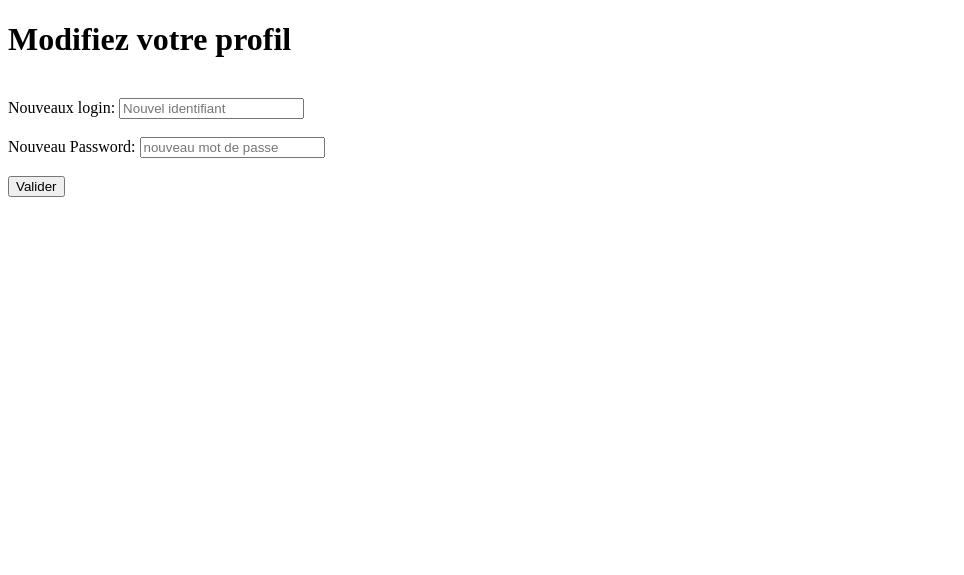
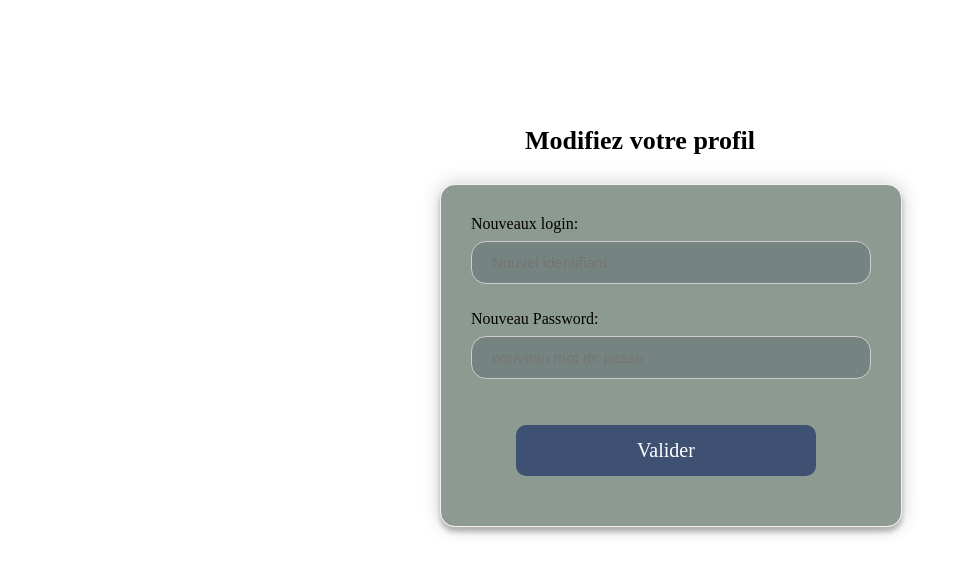
Before and after one commit to mohamed-hadjadji/discussion, a PHP site: page /profil.php in a window 1280 px wide. Shown: the part 26-601 px from the top of the page, without its empty margins (0-964 px from the left). Run offline with PHP 8.4, Linux system fonts and the light colour scheme; the visitor is signed in with stand-in values (Sample User, id 1); data that the repository does not hold is empty.

Commit message:
4eme sauvegarde

```diff
--- a/connexion.php
+++ b/connexion.php
@@ -42,7 +42,7 @@
 <html>
 <head>
     <meta charset="utf-8">
-        <link rel="stylesheet" type="text/css" href="">
+        <link rel="stylesheet" type="text/css" href="index.css">
     <title>Connexion</title>
 </head>
 <body>
@@ -67,7 +67,7 @@
                         echo "<p style='color:#6E0C06'><b>Utilisateur ou mot de passe incorrect</b></p>";
                 }
                 ?>
-        <div id="formconnexion">
+        <div id="formc">
           <h1>Connexion</h1>
 
 
--- a/discussion.php
+++ b/discussion.php
@@ -45,7 +45,7 @@ if (isset($_POST['submit']))
 
 	   }
 	else{
-		echo "le champ message est vide<br>";
+		echo "<p id=\"vide\">le champ message est vide</p><br>";
 	}
 }
 
@@ -71,8 +71,10 @@ while($row = mysqli_fetch_assoc($req))
 
 	    </div>
 	    <div id="messag">
+	    	<div class="bubble"
 
 		   <p><?php echo $row['message']?></p>
+		   </div>
 	   </div>
 	</div>
 <?php
--- a/index.css
+++ b/index.css
@@ -1,3 +1,40 @@
+#formc{
+    width:400px;
+    margin:0 auto;
+    margin-top:10%;
+}
+
+#formc form {
+    width:100%;
+    padding: 30px;
+    border: 1px solid #f1f1f1;
+    background: rgba(93, 111, 100, 0.7);
+    box-shadow: 0 0 20px 0 rgba(0, 0, 0, 0.2), 0 5px 5px 0 rgba(0, 0, 0, 0.24);
+    border-radius: 15px;
+}
+#formc h1{
+	font-family: '';
+	font-size: 26px;
+	text-align: center;
+    width: 100%;
+    margin: 0 auto;
+    padding-bottom: 10px;
+}
+
+#formc input[type=text], #formc input[type=password] {
+    width: 100%;
+    padding: 12px 20px;
+    margin: 8px 0;
+    display: inline-block;
+    border: 1px solid #ccc;
+    box-sizing: border-box;
+    background-color: rgba(95, 111, 114, 0.5);
+    font-size: 15px;
+	color: white;
+	border-radius: 15px;
+}
+
+/*Discussion*/
 .bodyd{
 	background: url("https://store-images.s-microsoft.com/image/apps.35697.64348089090308451.8e82fecc-34a6-434e-95fc-94cd09776a1e.0ca5bf53-9afd-49bf-bbc1-8835676c9073?mode=scale&q=90&h=1080&w=1920&background=%23FFFFFF")top left/100% 100%;
 }
@@ -76,7 +113,7 @@ textarea{
 	border-radius: 15px;
 
 }
-#comment input[type=submit] {
+input[type=submit] {
     background-color: #3E5173;
     color: white;
     padding: 14px 20px;
@@ -86,10 +123,32 @@ textarea{
     border: none;
     border-radius: 10px;
     cursor: pointer;
+    margin: 20px;
+    margin-left: 45px;
 
 }
-#comment input[type=submit]:hover {
+input[type=submit]:hover {
     background-color: #D0DADB;
     color: #5C6F63;
     border: 1px solid #53af57;
 }
+#vide{
+	color: red;
+	position: absolute;
+
+}
+
+.bubble{
+	background:#5F6F72;
+	color:#fff;
+	padding:7px 15px;
+	border-radius:3px;
+
+}
+
+.bubble::after{
+content:"";
+border-left:20px solid transparent;
+border-right:20px solid transparent;
+border-top: 20px solid #139ee0;
+}
--- a/inscription.php
+++ b/inscription.php
@@ -38,7 +38,7 @@ if (isset($_POST['connexion']))
 <html>
 <head>
     <meta charset="utf-8">
-    <link rel="stylesheet" type="text/css" href="">
+    <link rel="stylesheet" type="text/css" href="index.css">
     <title>Inscription</title>
 </head>
 <body>
@@ -56,7 +56,7 @@ if (isset($_POST['connexion']))
 
             </nav>
     </header>
-    <div id="forminscription" >
+    <div id="formc" >
         <h1>Inscrivez vous pour accéder au salon de discussion</h1>
         <form class="form" method="POST" action="">
 
--- a/profil.php
+++ b/profil.php
@@ -2,7 +2,7 @@
     <head>
         <title>Modifier Profil</title>
         <meta sharset="utf-8">
-        <link rel="stylesheet" href= "">
+        <link rel="stylesheet" href= "index.css">
 
     </head>
     <body class="bgprofil">
@@ -26,7 +26,7 @@
         <nav class="nav2">
 
             <a href="profil.php">Modification</a>
-            <a href="commentaire.php">Discussion</a>
+            <a href="discussion.php">Discussion</a>
             <a href="index.php?deconnexion=true">Déconnexion</a>
 
         </nav>
@@ -34,7 +34,7 @@
 
 
 
-                <div id="profilform">
+                <div id="formc">
                     <h1>Modifiez votre profil</h1><br>
 
                     <form method="post" action="index.php">
```
